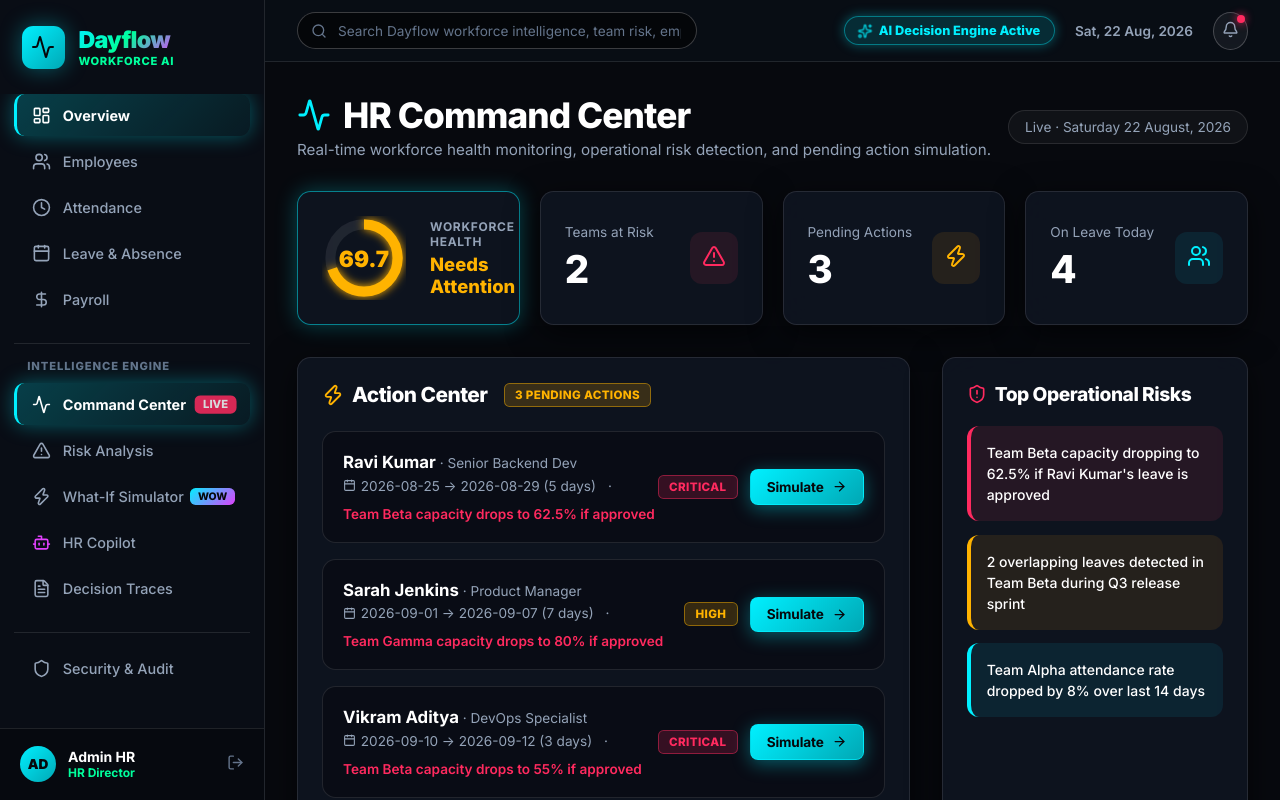
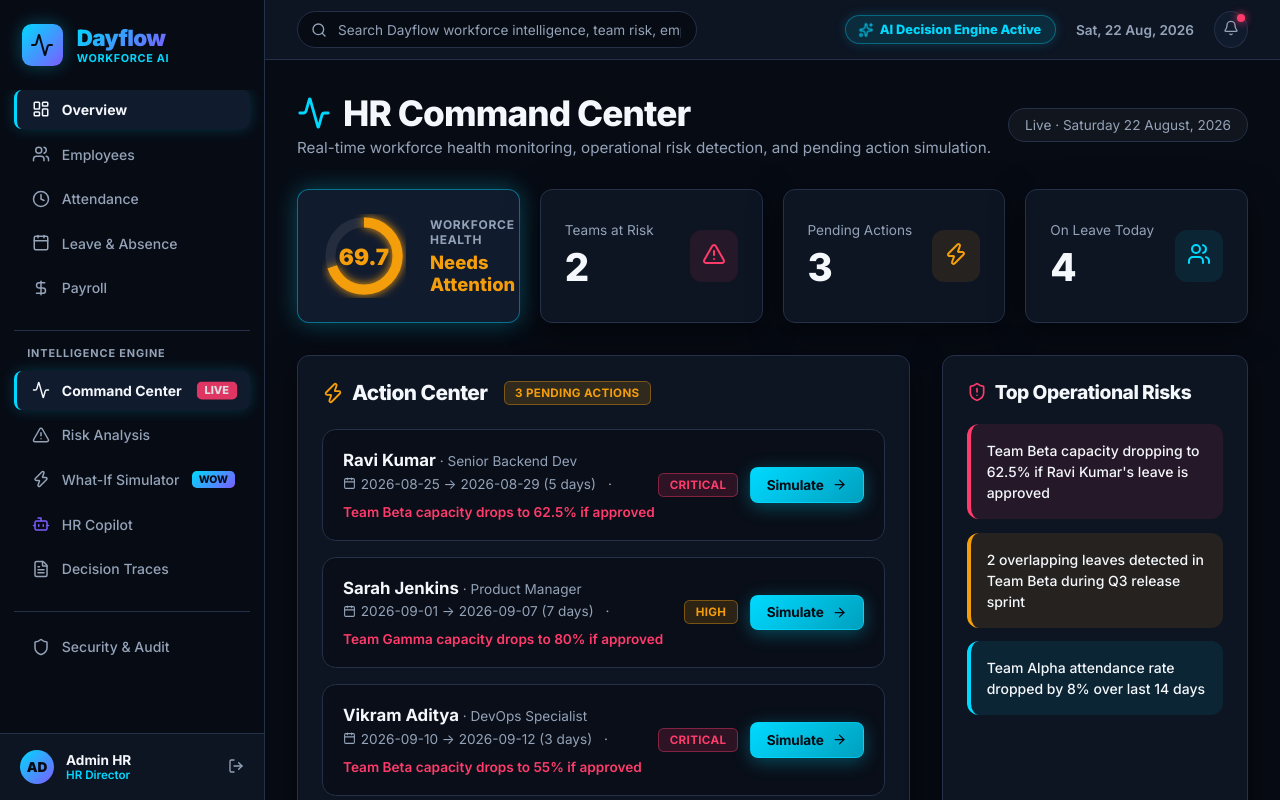
Before and after one commit to Monika-Srinithi/ThinkBlaze-Odoo-NMIT-2026, a React (Vite) app in the folder frontend/: page /dashboard in a window 1280 px wide. Built offline with nearby package versions, Linux system fonts and the light colour scheme; no server answers.

Commit message:
style: apply user-specified color palette (#070B14, #0D1422, #111B2E, #00D9FF, #7C5CFF, #22C55E, #F59E0B, #FF3B6B, #F4F7FB, #94A3B8, #243149)

```diff
--- a/frontend/src/components/layout/Header.tsx
+++ b/frontend/src/components/layout/Header.tsx
@@ -4,10 +4,9 @@ export const Header = () => {
   return (
     <header
       style={{
-        height: '62px',
-        background: 'rgba(10, 14, 22, 0.88)',
-        backdropFilter: 'blur(16px)',
-        borderBottom: '1px solid var(--border-subtle)',
+        height: '60px',
+        background: '#0D1422',
+        borderBottom: '1px solid #243149',
         display: 'flex',
         alignItems: 'center',
         justifyContent: 'space-between',
@@ -19,7 +18,7 @@ export const Header = () => {
     >
       <div style={{ display: 'flex', alignItems: 'center', gap: '1rem', width: '400px' }}>
         <div style={{ position: 'relative', width: '100%' }}>
-          <Search size={16} style={{ position: 'absolute', left: '0.9rem', top: '50%', transform: 'translateY(-50%)', color: 'var(--text-muted)' }} />
+          <Search size={16} style={{ position: 'absolute', left: '0.9rem', top: '50%', transform: 'translateY(-50%)', color: '#94A3B8' }} />
           <input
             type="text"
             className="input-field"
@@ -30,22 +29,22 @@ export const Header = () => {
       </div>
 
       <div style={{ display: 'flex', alignItems: 'center', gap: '1.25rem' }}>
-        <div style={{ display: 'flex', alignItems: 'center', gap: '0.4rem', background: 'rgba(0,240,255,0.14)', color: 'var(--primary)', padding: '0.35rem 0.85rem', borderRadius: '2rem', fontSize: '0.8rem', fontWeight: 800, border: '1px solid rgba(0,240,255,0.4)', boxShadow: '0 0 12px var(--primary-glow)' }}>
+        <div style={{ display: 'flex', alignItems: 'center', gap: '0.4rem', background: 'rgba(0, 217, 255, 0.12)', color: '#00D9FF', padding: '0.35rem 0.85rem', borderRadius: '2rem', fontSize: '0.8rem', fontWeight: 800, border: '1px solid rgba(0, 217, 255, 0.35)', boxShadow: '0 0 12px rgba(0, 217, 255, 0.2)' }}>
           <Sparkles size={14} className="animate-live-pulse" /> AI Decision Engine Active
         </div>
 
-        <div style={{ fontSize: '0.85rem', color: 'var(--text-secondary)', fontWeight: 600 }}>
+        <div style={{ fontSize: '0.85rem', color: '#94A3B8', fontWeight: 600 }}>
           {new Date().toLocaleDateString('en-IN', { weekday: 'short', month: 'short', day: 'numeric', year: 'numeric' })}
         </div>
 
         <button
           style={{
             position: 'relative',
-            background: 'rgba(255,255,255,0.05)',
-            border: '1px solid var(--border-medium)',
+            background: '#111B2E',
+            border: '1px solid #243149',
             padding: '0.5rem',
             borderRadius: '50%',
-            color: 'var(--text-secondary)',
+            color: '#94A3B8',
             cursor: 'pointer',
             transition: 'transform 0.2s',
           }}
@@ -53,7 +52,7 @@ export const Header = () => {
           onMouseOver={(e) => (e.currentTarget.style.transform = 'scale(1.1)')}
           onMouseOut={(e) => (e.currentTarget.style.transform = 'scale(1)')}
         >
-          <Bell size={17} />
+          <Bell size={16} />
           <span
             style={{
               position: 'absolute',
@@ -61,9 +60,9 @@ export const Header = () => {
               right: '2px',
               width: '8px',
               height: '8px',
-              background: 'var(--accent-rose)',
+              background: '#FF3B6B',
               borderRadius: '50%',
-              boxShadow: '0 0 8px var(--accent-rose)',
+              boxShadow: '0 0 8px #FF3B6B',
             }}
           />
         </button>
--- a/frontend/src/components/layout/Sidebar.tsx
+++ b/frontend/src/components/layout/Sidebar.tsx
@@ -18,40 +18,39 @@ export default function Sidebar() {
     display: 'flex',
     alignItems: 'center',
     gap: '0.75rem',
-    padding: '0.7rem 0.95rem',
-    borderRadius: '0.65rem',
-    color: isActive ? '#ffffff' : 'var(--text-secondary)',
-    background: isActive ? 'linear-gradient(135deg, rgba(0,240,255,0.22) 0%, rgba(0,240,255,0.06) 100%)' : 'transparent',
-    borderLeft: isActive ? '3px solid var(--primary)' : '3px solid transparent',
+    padding: '0.68rem 0.95rem',
+    borderRadius: '0.5rem',
+    color: isActive ? '#F4F7FB' : '#94A3B8',
+    background: isActive ? '#111B2E' : 'transparent',
+    borderLeft: isActive ? '3px solid #00D9FF' : '3px solid transparent',
     textDecoration: 'none',
     fontWeight: isActive ? 700 : 500,
-    fontSize: '0.9rem',
+    fontSize: '0.875rem',
     fontFamily: 'var(--font-heading)',
     transition: 'all 0.2s cubic-bezier(0.16, 1, 0.3, 1)',
-    boxShadow: isActive ? '0 0 20px var(--primary-glow)' : 'none',
+    boxShadow: isActive ? '0 0 15px rgba(0, 217, 255, 0.2)' : 'none',
   });
 
   return (
     <div style={{
       width: '265px',
       height: '100vh',
-      background: 'rgba(10, 14, 22, 0.96)',
-      backdropFilter: 'blur(20px)',
-      borderRight: '1px solid var(--border-subtle)',
+      background: '#070B14',
+      borderRight: '1px solid #243149',
       display: 'flex',
       flexDirection: 'column',
       flexShrink: 0,
     }}>
       {/* Brand Header */}
-      <div style={{ padding: '1.6rem 1.35rem', display: 'flex', alignItems: 'center', gap: '0.85rem' }}>
-        <div style={{ background: 'linear-gradient(135deg, #00f0ff 0%, #00a8b5 100%)', padding: '0.6rem', borderRadius: '0.7rem', display: 'flex', boxShadow: '0 0 22px var(--primary-glow)' }}>
-          <Activity color="#06070a" size={24} />
+      <div style={{ padding: '1.5rem 1.35rem', display: 'flex', alignItems: 'center', gap: '0.85rem' }}>
+        <div style={{ background: 'linear-gradient(135deg, #00D9FF 0%, #7C5CFF 100%)', padding: '0.55rem', borderRadius: '0.6rem', display: 'flex', boxShadow: '0 0 18px rgba(0, 217, 255, 0.3)' }}>
+          <Activity color="#070B14" size={24} />
         </div>
         <div>
-          <h1 className="gradient-text" style={{ margin: 0, fontSize: '1.45rem', fontWeight: 900, letterSpacing: '-0.03em' }}>
+          <h1 className="gradient-text" style={{ margin: 0, fontSize: '1.4rem', fontWeight: 900, letterSpacing: '-0.03em' }}>
             Dayflow
           </h1>
-          <div style={{ fontSize: '0.7rem', color: 'var(--accent-mint)', fontWeight: 800, letterSpacing: '0.06em', textTransform: 'uppercase' }}>
+          <div style={{ fontSize: '0.68rem', color: '#00D9FF', fontWeight: 700, letterSpacing: '0.06em', textTransform: 'uppercase' }}>
             Workforce AI
           </div>
         </div>
@@ -60,74 +59,74 @@ export default function Sidebar() {
       {/* Nav Links */}
       <div style={{ flex: 1, overflowY: 'auto', padding: '0 0.85rem', display: 'flex', flexDirection: 'column', gap: '0.3rem' }}>
         <NavLink to="/dashboard" style={({ isActive }) => navItemStyle(isActive)}>
-          <LayoutDashboard size={19} /> Overview
+          <LayoutDashboard size={18} /> Overview
         </NavLink>
         <NavLink to="/employees" style={({ isActive }) => navItemStyle(isActive)}>
-          <Users size={19} /> Employees
+          <Users size={18} /> Employees
         </NavLink>
         <NavLink to="/attendance" style={({ isActive }) => navItemStyle(isActive)}>
-          <Clock size={19} /> Attendance
+          <Clock size={18} /> Attendance
         </NavLink>
         <NavLink to="/leave" style={({ isActive }) => navItemStyle(isActive)}>
-          <Calendar size={19} /> Leave & Absence
+          <Calendar size={18} /> Leave & Absence
         </NavLink>
         <NavLink to="/payroll" style={({ isActive }) => navItemStyle(isActive)}>
-          <DollarSign size={19} /> Payroll
+          <DollarSign size={18} /> Payroll
         </NavLink>
 
-        <div style={{ height: '1px', background: 'var(--border-subtle)', margin: '1.1rem 0 0.65rem 0' }} />
-        <div style={{ fontSize: '0.7rem', color: 'var(--text-muted)', textTransform: 'uppercase', letterSpacing: '0.08em', padding: '0 0.85rem', marginBottom: '0.35rem', fontWeight: 800 }}>
+        <div style={{ height: '1px', background: '#243149', margin: '1.1rem 0 0.65rem 0' }} />
+        <div style={{ fontSize: '0.68rem', color: '#94A3B8', textTransform: 'uppercase', letterSpacing: '0.08em', padding: '0 0.85rem', marginBottom: '0.35rem', fontWeight: 700 }}>
           Intelligence Engine
         </div>
 
         <NavLink to="/dashboard" end style={({ isActive }) => navItemStyle(isActive)}>
           <div style={{ display: 'flex', alignItems: 'center', justifyContent: 'space-between', width: '100%' }}>
-            <div style={{ display: 'flex', alignItems: 'center', gap: '0.75rem' }}><Activity size={19} /> Command Center</div>
-            <span className="animate-live-pulse" style={{ background: 'var(--accent-rose)', color: '#fff', fontSize: '0.65rem', padding: '0.12rem 0.5rem', borderRadius: '0.35rem', fontWeight: 800 }}>LIVE</span>
+            <div style={{ display: 'flex', alignItems: 'center', gap: '0.75rem' }}><Activity size={18} /> Command Center</div>
+            <span className="animate-live-pulse" style={{ background: '#FF3B6B', color: '#ffffff', fontSize: '0.65rem', padding: '0.12rem 0.45rem', borderRadius: '0.3rem', fontWeight: 800 }}>LIVE</span>
           </div>
         </NavLink>
 
         <NavLink to="/intelligence" style={({ isActive }) => navItemStyle(isActive)}>
-          <AlertTriangle size={19} /> Risk Analysis
+          <AlertTriangle size={18} /> Risk Analysis
         </NavLink>
 
         <NavLink to="/simulator" style={({ isActive }) => navItemStyle(isActive)}>
           <div style={{ display: 'flex', alignItems: 'center', justifyContent: 'space-between', width: '100%' }}>
-            <div style={{ display: 'flex', alignItems: 'center', gap: '0.75rem' }}><Zap size={19} /> What-If Simulator</div>
-            <span style={{ background: 'linear-gradient(135deg, #00f0ff, #e040fb)', color: '#06070a', fontSize: '0.65rem', padding: '0.12rem 0.5rem', borderRadius: '0.35rem', fontWeight: 800 }}>WOW</span>
+            <div style={{ display: 'flex', alignItems: 'center', gap: '0.75rem' }}><Zap size={18} /> What-If Simulator</div>
+            <span style={{ background: 'linear-gradient(135deg, #00D9FF, #7C5CFF)', color: '#070B14', fontSize: '0.65rem', padding: '0.12rem 0.45rem', borderRadius: '0.3rem', fontWeight: 800 }}>WOW</span>
           </div>
         </NavLink>
 
         <NavLink to="/copilot" style={({ isActive }) => navItemStyle(isActive)}>
           <div style={{ display: 'flex', alignItems: 'center', gap: '0.75rem' }}>
-            <Bot size={19} color="var(--accent-magenta)" /> HR Copilot
+            <Bot size={18} color="#7C5CFF" /> HR Copilot
           </div>
         </NavLink>
 
         <NavLink to="/traces" style={({ isActive }) => navItemStyle(isActive)}>
-          <FileText size={19} /> Decision Traces
+          <FileText size={18} /> Decision Traces
         </NavLink>
 
-        <div style={{ height: '1px', background: 'var(--border-subtle)', margin: '1.1rem 0 0.65rem 0' }} />
+        <div style={{ height: '1px', background: '#243149', margin: '1.1rem 0 0.65rem 0' }} />
 
         <NavLink to="/audit" style={({ isActive }) => navItemStyle(isActive)}>
-          <Shield size={19} /> Security & Audit
+          <Shield size={18} /> Security & Audit
         </NavLink>
       </div>
 
       {/* User Info */}
-      <div style={{ padding: '1.1rem 1.25rem', borderTop: '1px solid var(--border-subtle)', display: 'flex', alignItems: 'center', justifyContent: 'space-between', background: 'rgba(0,0,0,0.3)' }}>
+      <div style={{ padding: '1rem 1.25rem', borderTop: '1px solid #243149', display: 'flex', alignItems: 'center', justifyContent: 'space-between', background: '#0D1422' }}>
         <div style={{ display: 'flex', alignItems: 'center', gap: '0.75rem' }}>
-          <div style={{ width: '36px', height: '36px', borderRadius: '50%', background: 'linear-gradient(135deg, #00f0ff, #00a8b5)', display: 'flex', alignItems: 'center', justifyContent: 'center', color: '#06070a', fontWeight: 900, fontSize: '0.85rem' }}>
+          <div style={{ width: '34px', height: '34px', borderRadius: '50%', background: 'linear-gradient(135deg, #00D9FF, #7C5CFF)', display: 'flex', alignItems: 'center', justifyContent: 'center', color: '#070B14', fontWeight: 900, fontSize: '0.85rem' }}>
             AD
           </div>
           <div>
-            <div style={{ fontWeight: 700, fontSize: '0.875rem', color: 'var(--text-primary)' }}>Admin HR</div>
-            <div style={{ fontSize: '0.75rem', color: 'var(--accent-mint)', fontWeight: 700 }}>HR Director</div>
+            <div style={{ fontWeight: 700, fontSize: '0.85rem', color: '#F4F7FB' }}>Admin HR</div>
+            <div style={{ fontSize: '0.725rem', color: '#00D9FF', fontWeight: 600 }}>HR Director</div>
           </div>
         </div>
-        <button onClick={handleLogout} style={{ background: 'transparent', border: 'none', color: 'var(--text-muted)', cursor: 'pointer', transition: 'color 0.15s' }} title="Logout" onMouseOver={e => e.currentTarget.style.color = 'var(--accent-rose)'} onMouseOut={e => e.currentTarget.style.color = 'var(--text-muted)'}>
-          <LogOut size={17} />
+        <button onClick={handleLogout} style={{ background: 'transparent', border: 'none', color: '#94A3B8', cursor: 'pointer', transition: 'color 0.15s' }} title="Logout" onMouseOver={e => e.currentTarget.style.color = '#FF3B6B'} onMouseOut={e => e.currentTarget.style.color = '#94A3B8'}>
+          <LogOut size={16} />
         </button>
       </div>
     </div>
--- a/frontend/src/index.css
+++ b/frontend/src/index.css
@@ -1,35 +1,37 @@
 @import url('https://fonts.googleapis.com/css2?family=Inter:wght@300;400;500;600;700;800;900&family=JetBrains+Mono:wght@400;500;600&display=swap');
 
 :root {
-  --bg-base: #07090e;
-  --bg-surface: rgba(15, 21, 33, 0.88);
-  --bg-surface-hover: rgba(24, 32, 50, 0.95);
-  --bg-card: rgba(255, 255, 255, 0.035);
-  --bg-card-hover: rgba(255, 255, 255, 0.075);
+  /* Exact User-Specified Color Palette */
+  --bg-base: #070B14;               /* Main background: Deep Navy Black */
+  --bg-surface: #0D1422;            /* Card background: Dark Navy */
+  --bg-surface-hover: #111B2E;      /* Elevated card: Slate Navy */
+  --bg-card: #0D1422;
+  --bg-card-hover: #111B2E;
 
-  --border-subtle: rgba(255, 255, 255, 0.1);
-  --border-medium: rgba(255, 255, 255, 0.22);
-  --border-glow: rgba(0, 240, 255, 0.5);
+  --border-subtle: #243149;         /* Borders: Blue Gray */
+  --border-medium: #243149;
+  --border-glow: rgba(0, 217, 255, 0.45);
 
-  /* Cyber Mint / Cyan Primary Accent (NO BLUE) */
-  --primary: #00f0ff;
-  --primary-glow: rgba(0, 240, 255, 0.35);
-  --primary-hover: #00c8d6;
+  --primary: #00D9FF;               /* Primary accent: Electric Cyan */
+  --primary-glow: rgba(0, 217, 255, 0.3);
+  --primary-hover: #00b8d9;
 
-  /* Vibrant Secondary Accents */
-  --accent-mint: #00ff9d;
-  --accent-magenta: #e040fb;
-  --accent-magenta-glow: rgba(224, 64, 251, 0.35);
-  --accent-violet: #a855f7;
-  --accent-rose: #ff2a5f;
-  --accent-rose-glow: rgba(255, 42, 95, 0.35);
-  --accent-amber: #ffb300;
-  --accent-amber-glow: rgba(255, 179, 0, 0.35);
-  --accent-cyan: #00f0ff;
+  --accent-violet: #7C5CFF;         /* Secondary accent: AI Violet */
+  --accent-violet-glow: rgba(124, 92, 255, 0.35);
 
-  --text-primary: #ffffff;
-  --text-secondary: #94a3b8;
-  --text-muted: #64748b;
+  --accent-emerald: #22C55E;        /* Success: Emerald */
+  --accent-mint: #22C55E;
+
+  --accent-amber: #F59E0B;          /* Warning: Amber */
+
+  --accent-rose: #FF3B6B;           /* Critical: Rose Red */
+  --accent-rose-glow: rgba(255, 59, 107, 0.35);
+
+  --accent-cyan: #00D9FF;
+
+  --text-primary: #F4F7FB;         /* Primary text: Soft White */
+  --text-secondary: #94A3B8;       /* Secondary text: Cool Gray */
+  --text-muted: #94A3B8;
 
   --font-heading: 'Inter', -apple-system, BlinkMacSystemFont, 'Segoe UI', Roboto, sans-serif;
   --font-sans: 'Inter', -apple-system, BlinkMacSystemFont, 'Segoe UI', Roboto, sans-serif;
@@ -45,9 +47,8 @@
 body {
   background-color: var(--bg-base);
   background-image:
-    radial-gradient(at 0% 0%, rgba(0, 240, 255, 0.08) 0px, transparent 55%),
-    radial-gradient(at 100% 100%, rgba(224, 64, 251, 0.06) 0px, transparent 55%),
-    radial-gradient(at 50% 50%, rgba(0, 255, 157, 0.04) 0px, transparent 65%);
+    radial-gradient(at 0% 0%, rgba(0, 217, 255, 0.06) 0px, transparent 55%),
+    radial-gradient(at 100% 100%, rgba(124, 92, 255, 0.05) 0px, transparent 55%);
   color: var(--text-primary);
   font-family: var(--font-sans);
   min-height: 100vh;
@@ -62,42 +63,39 @@ h1, h2, h3, h4, h5, h6 {
   font-weight: 700;
 }
 
-/* Glassmorphism Panel with Smooth Scale & Glow Hover Animation */
+/* Glassmorphism Panel with Elevated State */
 .glass-panel {
   background: var(--bg-surface);
-  backdrop-filter: blur(20px);
-  -webkit-backdrop-filter: blur(20px);
   border: 1px solid var(--border-subtle);
-  border-radius: 0.85rem;
-  box-shadow: 0 8px 32px 0 rgba(0, 0, 0, 0.6);
-  transition: transform 0.25s cubic-bezier(0.16, 1, 0.3, 1), border-color 0.25s ease, box-shadow 0.25s ease;
+  border-radius: 0.75rem;
+  box-shadow: 0 8px 32px 0 rgba(0, 0, 0, 0.5);
+  transition: transform 0.25s cubic-bezier(0.16, 1, 0.3, 1), background-color 0.25s ease, border-color 0.25s ease, box-shadow 0.25s ease;
   animation: slideUp 0.4s cubic-bezier(0.16, 1, 0.3, 1) forwards;
 }
 
 .glass-panel:hover {
-  border-color: var(--border-medium);
+  background: var(--bg-surface-hover);
+  border-color: rgba(0, 217, 255, 0.3);
   transform: translateY(-3px);
-  box-shadow: 0 12px 36px 0 rgba(0, 0, 0, 0.7), 0 0 15px rgba(0, 240, 255, 0.12);
+  box-shadow: 0 12px 36px 0 rgba(0, 0, 0, 0.6), 0 0 15px rgba(0, 217, 255, 0.15);
 }
 
 .glass-panel-glow {
-  background: var(--bg-surface);
-  backdrop-filter: blur(24px);
+  background: var(--bg-surface-hover);
   border: 1px solid var(--border-glow);
-  box-shadow: 0 0 30px var(--primary-glow);
-  border-radius: 0.85rem;
-  animation: pulseGlow 3s ease-in-out infinite alternate;
+  box-shadow: 0 0 25px var(--primary-glow);
+  border-radius: 0.75rem;
 }
 
-/* High-Contrast Gradient text */
+/* Gradient text */
 .gradient-text {
-  background: linear-gradient(135deg, #00f0ff 0%, #00ff9d 50%, #e040fb 100%);
+  background: linear-gradient(135deg, #00D9FF 0%, #7C5CFF 100%);
   -webkit-background-clip: text;
   -webkit-text-fill-color: transparent;
 }
 
-.gradient-text-magenta {
-  background: linear-gradient(135deg, #f0abfc 0%, #e040fb 50%, #ff2a5f 100%);
+.gradient-text-emerald {
+  background: linear-gradient(135deg, #22C55E 0%, #00D9FF 100%);
   -webkit-background-clip: text;
   -webkit-text-fill-color: transparent;
 }
@@ -111,14 +109,14 @@ h1, h2, h3, h4, h5, h6 {
   background: rgba(0, 0, 0, 0.4);
 }
 ::-webkit-scrollbar-thumb {
-  background: rgba(0, 240, 255, 0.4);
+  background: var(--border-subtle);
   border-radius: 3px;
 }
 ::-webkit-scrollbar-thumb:hover {
   background: var(--primary);
 }
 
-/* Smooth Dynamic UI Animations */
+/* Animations */
 @keyframes spin {
   to { transform: rotate(360deg); }
 }
@@ -128,19 +126,9 @@ h1, h2, h3, h4, h5, h6 {
   to { opacity: 1; transform: translateY(0); }
 }
 
-@keyframes fadeIn {
-  from { opacity: 0; }
-  to { opacity: 1; }
-}
-
-@keyframes pulseGlow {
-  0% { box-shadow: 0 0 20px rgba(0, 240, 255, 0.25); }
-  100% { box-shadow: 0 0 35px rgba(0, 240, 255, 0.5); }
-}
-
 @keyframes livePulse {
   0% { transform: scale(1); opacity: 1; }
-  50% { transform: scale(1.15); opacity: 0.7; }
+  50% { transform: scale(1.12); opacity: 0.75; }
   100% { transform: scale(1); opacity: 1; }
 }
 
@@ -148,19 +136,15 @@ h1, h2, h3, h4, h5, h6 {
   animation: slideUp 0.4s cubic-bezier(0.16, 1, 0.3, 1) forwards;
 }
 
-.animate-fade-in {
-  animation: fadeIn 0.3s ease-in-out forwards;
-}
-
 .animate-live-pulse {
   animation: livePulse 2s ease-in-out infinite;
 }
 
-/* High-Contrast Animated Buttons */
+/* Buttons */
 .btn-primary {
-  background: linear-gradient(135deg, #00f0ff 0%, #00a8b5 100%);
-  color: #06070a;
-  border: 1px solid rgba(0, 240, 255, 0.6);
+  background: linear-gradient(135deg, #00D9FF 0%, #00a0be 100%);
+  color: #070B14;
+  border: 1px solid rgba(0, 217, 255, 0.6);
   padding: 0.6rem 1.25rem;
   border-radius: 0.5rem;
   font-weight: 700;
@@ -176,14 +160,14 @@ h1, h2, h3, h4, h5, h6 {
 }
 .btn-primary:hover {
   transform: translateY(-2px) scale(1.02);
-  box-shadow: 0 8px 25px rgba(0, 240, 255, 0.5);
-  background: linear-gradient(135deg, #00ff9d 0%, #00f0ff 100%);
+  box-shadow: 0 8px 25px rgba(0, 217, 255, 0.45);
+  background: linear-gradient(135deg, #22C55E 0%, #00D9FF 100%);
 }
 
 .btn-secondary {
-  background: rgba(255, 255, 255, 0.06);
+  background: #111B2E;
   color: var(--text-primary);
-  border: 1px solid var(--border-medium);
+  border: 1px solid var(--border-subtle);
   padding: 0.6rem 1.25rem;
   border-radius: 0.5rem;
   font-weight: 600;
@@ -197,15 +181,15 @@ h1, h2, h3, h4, h5, h6 {
   transition: all 0.2s cubic-bezier(0.16, 1, 0.3, 1);
 }
 .btn-secondary:hover {
-  background: rgba(255, 255, 255, 0.12);
-  border-color: rgba(255, 255, 255, 0.4);
+  background: rgba(36, 49, 73, 0.6);
+  border-color: rgba(0, 217, 255, 0.4);
   transform: translateY(-1px);
 }
 
 .btn-danger {
-  background: linear-gradient(135deg, #ff2a5f 0%, #c2184b 100%);
-  color: white;
-  border: 1px solid rgba(255, 42, 95, 0.5);
+  background: linear-gradient(135deg, #FF3B6B 0%, #d92452 100%);
+  color: #ffffff;
+  border: 1px solid rgba(255, 59, 107, 0.5);
   padding: 0.6rem 1.25rem;
   border-radius: 0.5rem;
   font-weight: 700;
@@ -221,16 +205,16 @@ h1, h2, h3, h4, h5, h6 {
 }
 .btn-danger:hover {
   transform: translateY(-2px);
-  box-shadow: 0 8px 25px rgba(255, 42, 95, 0.5);
+  box-shadow: 0 8px 25px rgba(255, 59, 107, 0.5);
 }
 
 .btn-success {
-  background: linear-gradient(135deg, #00ff9d 0%, #059669 100%);
-  color: #06070a;
-  border: 1px solid rgba(0, 255, 157, 0.5);
+  background: linear-gradient(135deg, #22C55E 0%, #16a34a 100%);
+  color: #ffffff;
+  border: 1px solid rgba(34, 197, 94, 0.5);
   padding: 0.6rem 1.25rem;
   border-radius: 0.5rem;
-  font-weight: 800;
+  font-weight: 700;
   font-family: var(--font-heading);
   font-size: 0.85rem;
   letter-spacing: -0.01em;
@@ -238,18 +222,18 @@ h1, h2, h3, h4, h5, h6 {
   display: inline-flex;
   align-items: center;
   gap: 0.5rem;
-  box-shadow: 0 4px 18px rgba(0, 255, 157, 0.35);
+  box-shadow: 0 4px 18px rgba(34, 197, 94, 0.35);
   transition: all 0.2s ease;
 }
 .btn-success:hover {
   transform: translateY(-2px);
-  box-shadow: 0 8px 25px rgba(0, 255, 157, 0.5);
+  box-shadow: 0 8px 25px rgba(34, 197, 94, 0.5);
 }
 
-/* High-Contrast Input Fields */
+/* Input Fields */
 .input-field {
-  background: rgba(0, 0, 0, 0.5);
-  border: 1px solid var(--border-medium);
+  background: #070B14;
+  border: 1px solid var(--border-subtle);
   color: var(--text-primary);
   padding: 0.6rem 0.95rem;
   border-radius: 0.5rem;
@@ -261,13 +245,13 @@ h1, h2, h3, h4, h5, h6 {
 }
 .input-field:focus {
   border-color: var(--primary);
-  box-shadow: 0 0 18px var(--primary-glow);
+  box-shadow: 0 0 15px var(--primary-glow);
 }
 .input-field::placeholder {
-  color: var(--text-muted);
+  color: var(--text-secondary);
 }
 
-/* High-Contrast Badges */
+/* Badges */
 .badge {
   display: inline-flex;
   align-items: center;
@@ -275,33 +259,32 @@ h1, h2, h3, h4, h5, h6 {
   padding: 0.25rem 0.65rem;
   border-radius: 0.35rem;
   font-size: 0.725rem;
-  font-weight: 800;
+  font-weight: 700;
   letter-spacing: 0.03em;
   text-transform: uppercase;
   font-family: var(--font-heading);
-  transition: all 0.2s ease;
 }
 
 .badge-success {
-  background: rgba(0, 255, 157, 0.18);
-  color: #00ff9d;
-  border: 1px solid rgba(0, 255, 157, 0.45);
+  background: rgba(34, 197, 94, 0.15);
+  color: #22C55E;
+  border: 1px solid rgba(34, 197, 94, 0.4);
 }
 
 .badge-warning {
-  background: rgba(255, 179, 0, 0.18);
-  color: var(--accent-amber);
-  border: 1px solid rgba(255, 179, 0, 0.45);
+  background: rgba(245, 158, 11, 0.15);
+  color: #F59E0B;
+  border: 1px solid rgba(245, 158, 11, 0.4);
 }
 
 .badge-danger {
-  background: rgba(255, 42, 95, 0.18);
-  color: var(--accent-rose);
-  border: 1px solid rgba(255, 42, 95, 0.45);
+  background: rgba(255, 59, 107, 0.15);
+  color: #FF3B6B;
+  border: 1px solid rgba(255, 59, 107, 0.4);
 }
 
 .badge-info {
-  background: rgba(224, 64, 251, 0.18);
-  color: var(--accent-magenta);
-  border: 1px solid rgba(224, 64, 251, 0.45);
+  background: rgba(124, 92, 255, 0.15);
+  color: #7C5CFF;
+  border: 1px solid rgba(124, 92, 255, 0.4);
 }
```
